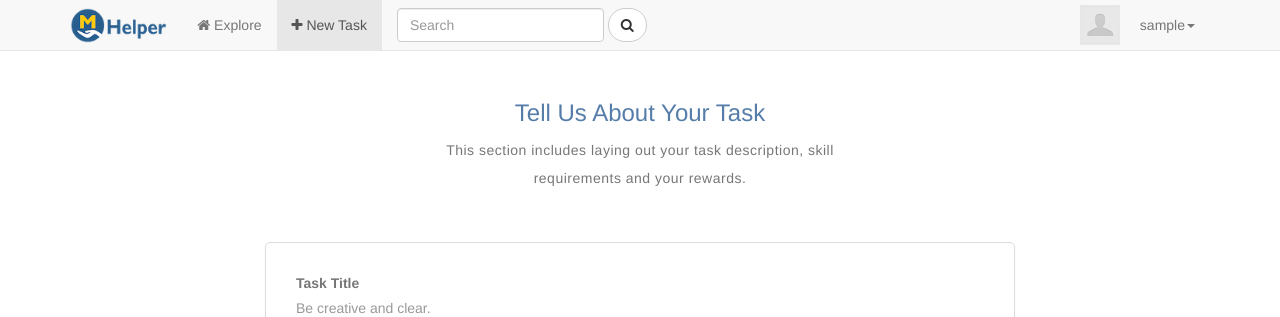
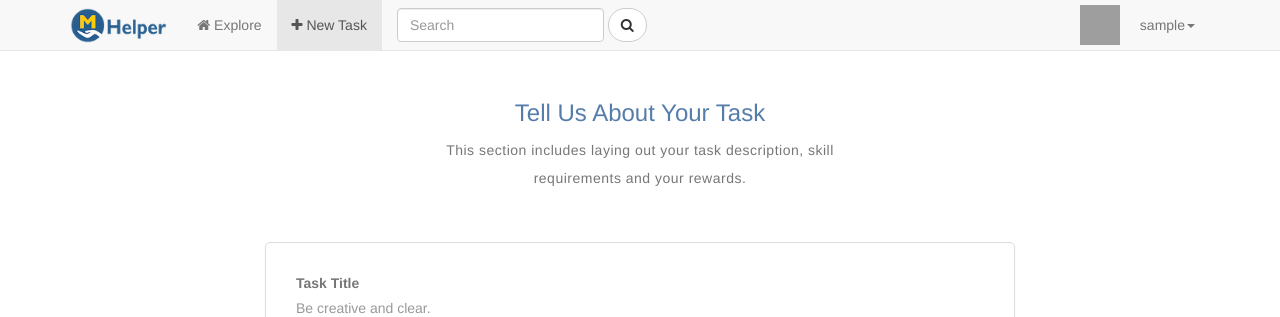
Before and after one commit to umliuxin/MHelper, a PHP site: page /plus/newtask.php in a window 1280 px wide. Shown: the top 317 px of the page. Run offline with PHP 8.4, Linux system fonts and the light colour scheme; the visitor is signed in with stand-in values (Sample User, id 1); some libraries are stand-ins or nearby versions; grey boxes are pictures that could not be loaded.

Commit message:
navi avatar

```diff
--- a/header.php
+++ b/header.php
@@ -26,7 +26,7 @@
 			</form>
 
 			<ul class="nav navbar-nav navbar-right">
-				<li><a href="profile.php" style="padding:0"><img src="img/avatar.jpg" class="avatar"></a</li>
+				<li><a href="profile.php" style="padding:0"><img src="<?=$_SESSION['avatar']?>" class="avatar"></a</li>
 				<li class="dropdown">
 					<a href="#" class="dropdown-toggle" data-toggle="dropdown"><?=$_SESSION['username']?><b class="caret"></b></a>
 					<ul class="dropdown-menu">
--- a/index.php
+++ b/index.php
@@ -32,6 +32,7 @@ if ($client->getAccessToken()) {
   isUser($me);
   $_SESSION['userid'] = $me['id'];
   $_SESSION['username'] = $me['displayName'];
+  $_SESSION['avatar'] = $me['image']['url'];
 }
 
 // echo("<p>Here is the session information:\n<pre>\n");
```
